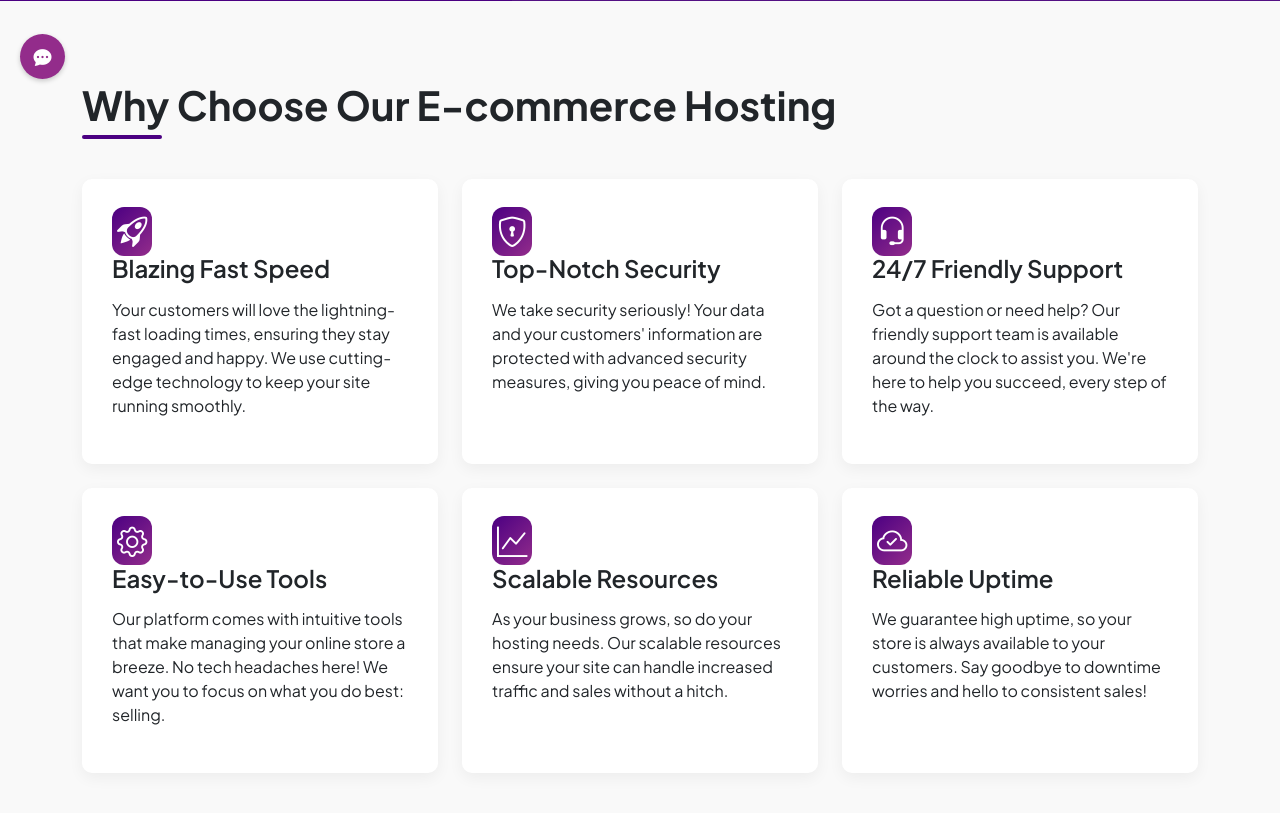
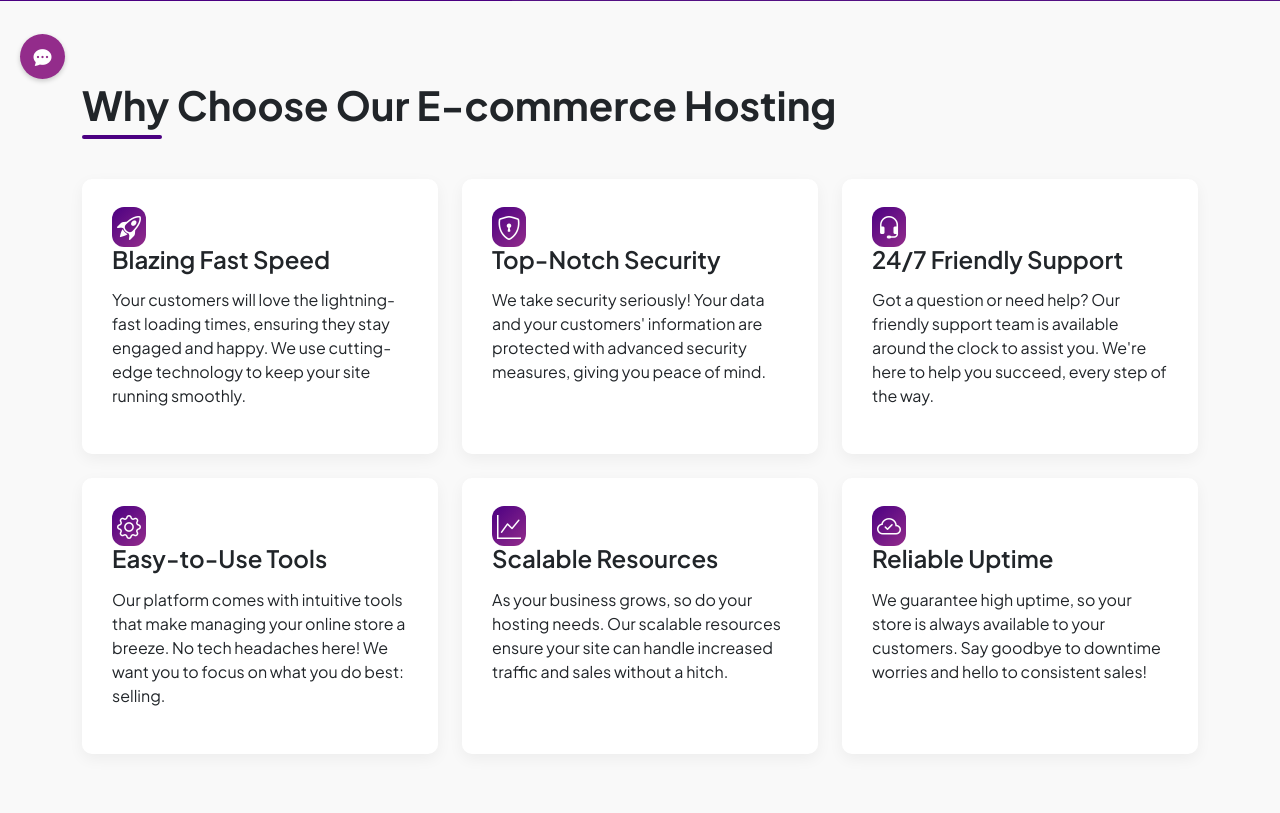
Before and after one commit to Alvingold/hostcanon, a PHP site: page /ecommerce-hosting.php in a window 1280 px wide. Shown: the part 701-1514 px from the top of the page. Run offline with PHP 8.4, Linux system fonts and the light colour scheme; some libraries are stand-ins or nearby versions; grey boxes are pictures that could not be loaded.

Commit message:
modified:   ecommerce-hosting.php

```diff
--- a/ecommerce-hosting.php
+++ b/ecommerce-hosting.php
@@ -117,7 +117,7 @@
         }
 
         .feature-icon {
-            font-size: 1.9rem;
+            font-size: 1.5rem;
             color: white;
             margin-bottom: 20px;
             padding: 5px;
```
